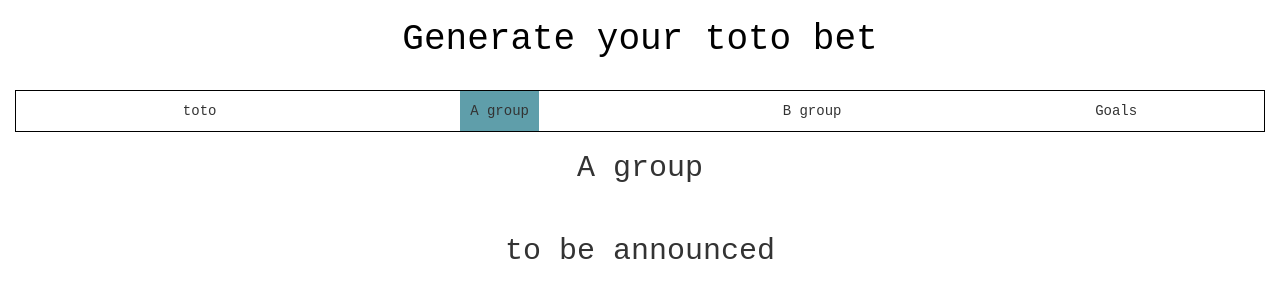
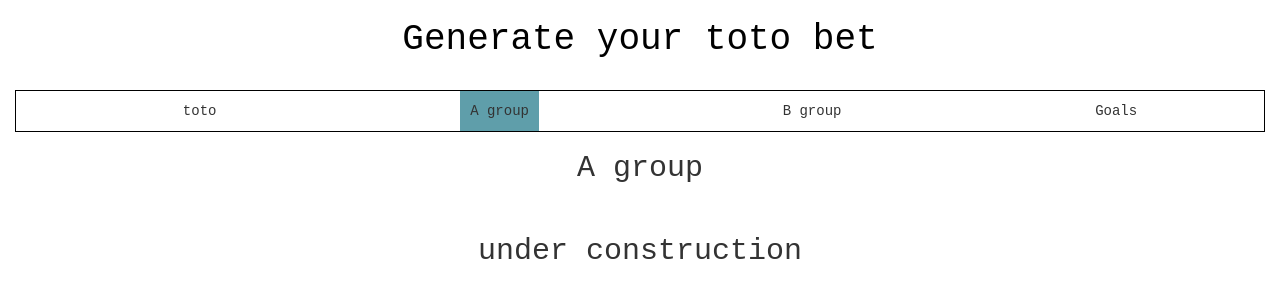
Before and after one commit to pyotoru/toto-app, a website: page index.html in a window 1280 px wide. Both pictures are taken after a click on the item "A group". Drawn offline with nearby package versions, Linux system fonts and the light colour scheme.

Commit message:
under construction

```diff
--- a/index.html
+++ b/index.html
@@ -47,7 +47,7 @@
                 <h2>A group</h2>
                 </br>
                 <div class="row">
-                    <h2>to be announced</h2>
+                    <h2>under construction</h2>
                 </div>
                 </br></br>
                 <div id="result1" style="font-size : 30px">
@@ -59,7 +59,7 @@
                 <h2>B group</h2>
                 </br>
                 <div class="row">
-                    <h2>to be announced</h2>
+                    <h2>under construction</h2>
                 </div>
                 </br></br>
                 <div id="result1" style="font-size : 30px">
@@ -71,7 +71,7 @@
                 <h2>Goals</h2>
                 </br>
                 <div class="row">
-                    <h2>to be announced</h2>
+                    <h2>under construction</h2>
                 </div>
                 </br></br>
                 <div id="result1" style="font-size : 30px">
```
